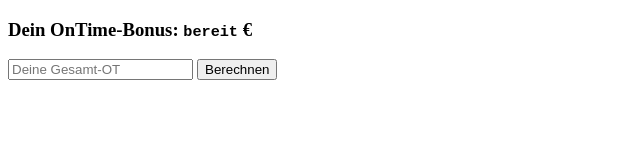
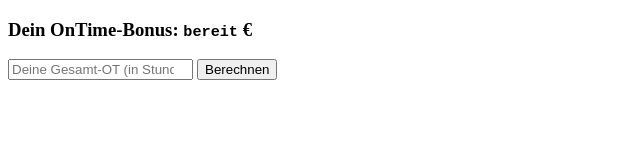
Before and after one commit to RedstoneSpeaker/gm-otcalc, a plain HTML site: page index.html in a window 1280 px wide. Shown: the full height of the page, 0-640 px from the left. Drawn offline with Linux system fonts and the light colour scheme.

Commit message:
Update index.html

```diff
--- a/index.html
+++ b/index.html
@@ -7,7 +7,7 @@
 </head>
 <body>
     <h3>Dein OnTime-Bonus: <code id="bonus">bereit</code> €</h3>
-    <input id="input" type="number" placeholder="Deine Gesamt-OT">
+    <input id="input" type="number" placeholder="Deine Gesamt-OT (in Stunden)">
     <input type="submit" value="Berechnen" onclick="calculate()">
     <script>
         function calculate() {
```
